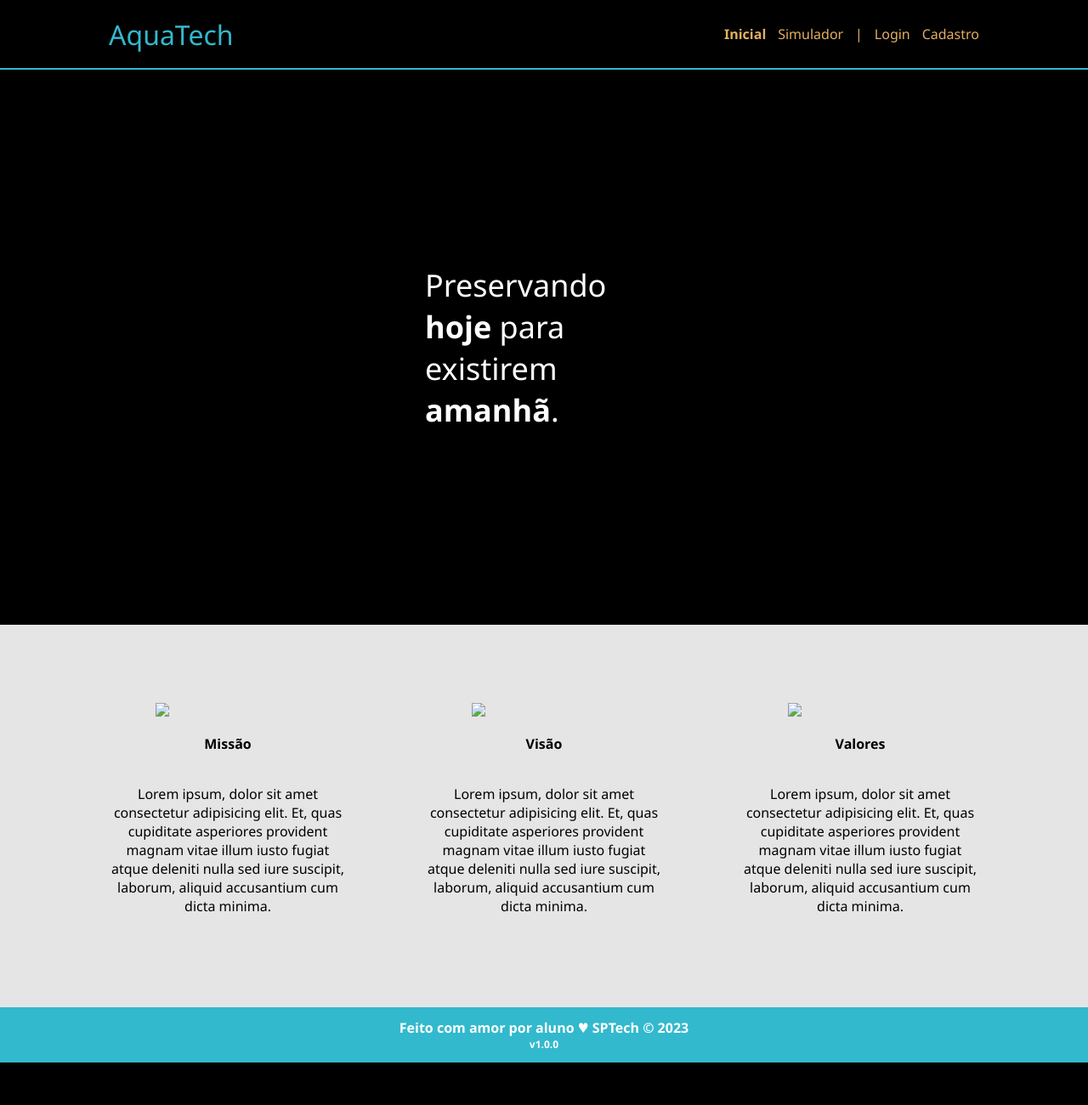
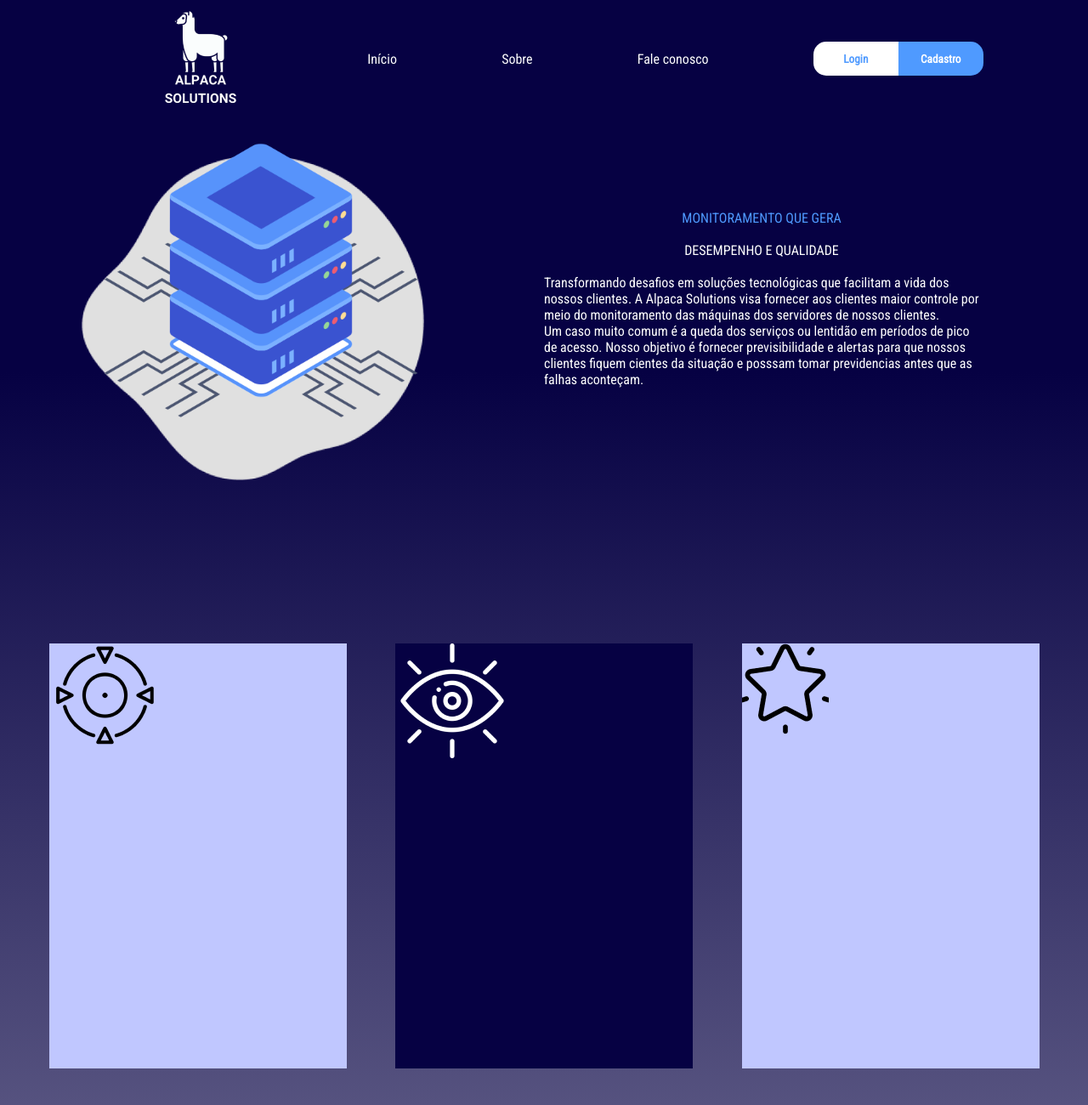
Before and after one commit to Alpaca-Solutions/site-alpaca-solutions, a website: page Site_Alpaca_Solutions/site/public/index.html in a window 1280 px wide. Shown: the top 1300 px of the page at 85% size. Before the commit the page ends 1250 px from the top, so only its background shows below. Drawn offline with Linux system fonts and the light colour scheme.

Commit message:
página index iniciada

```diff
--- a/Site_Alpaca_Solutions/site/public/css/style.css
+++ b/Site_Alpaca_Solutions/site/public/css/style.css
@@ -1,387 +1,122 @@
-@import url('https://fonts.googleapis.com/css2?family=Barlow:ital,wght@0,100;0,200;0,300;0,400;0,500;0,600;0,700;0,800;0,900;1,100;1,200;1,300;1,400;1,500;1,600;1,700;1,800;1,900&display=swap');
+@import url('https://fonts.googleapis.com/css2?family=Roboto+Condensed&display=swap');
+
+* {
+  margin: 0px;
+  font-family: 'Roboto Condensed', sans-serif;
+}
 
 body {
-  margin: 0;
-  padding: 0;
-  font-family: 'Barlow', "Segoe UI", Tahoma, Geneva, Verdana, sans-serif;
-  background-color: black;
+  height: 100%;
+  width: 100%;
+  overflow-x: hidden;
 }
 
-.container {
-  width: 80%;
-  margin: auto;
+.itens-header ul{
   display: flex;
+  flex-direction: row;
+  list-style: none;
+  align-items: center;
+  justify-content: space-evenly;
 }
 
-.header {
-  border-bottom: 3px solid #32b9cd;
+.itens-header a {
+  text-decoration: none;
+  color: #ffffff;
 }
 
-.header .container {
-  justify-content: space-between;
+.itens-header {
+  background-color: #060143;
+  color: #ffffff;
+  width: 100vw;
 }
 
-.header a {
-  text-decoration: none;
-  color: #e3b062;
+.itens-header button {
+  border: none;
+  text-align: center;
+  width: 100px;
+  height: 40px;
+  cursor: pointer;
 }
 
-.agora {
-  font-weight: 800;
+.buttonLogin {
+  background-color: #ffffff;
+  border-top-left-radius: 15px;
+  border-bottom-left-radius: 15px;
+  color: #4F9AFF;
+  font-weight: 700;
 }
 
-.navbar {
-  width: 300px;
-  display: flex;
-  align-items: center;
-  justify-content: space-between;
-  list-style: none;
-  color: #e3b062;
+.buttonCadastro {
+  background-color: #4F9AFF;
+  border-top-right-radius: 15px;
+  border-bottom-right-radius: 15px;
+  color: #ffffff;
+  font-weight: 700;
 }
 
-
-.titulo {
-  color: #32b9cd;
-  width: fit-content;
-  font-weight: 500;
+.index {
+  background-image: linear-gradient(
+    to bottom, #060143 10%, #ffffff
+  );
+  background-repeat: no-repeat;
+  width: 100%;
+  height: 3000px;
 }
 
-
-/* BANNER */
-
-.banner {
-  height: fit-content;
-  padding: 40px 0;
-  color: white;
-  background-image: url(".././assets/imgs/bg-jelly-fish-para_outras_pags.png");
-  background-size: cover;
-}
-
-.banner .container {
-  height: 400px;
-  font-size: 36px;
-  justify-content: center;
+.container-mid {
+  display: flex;
   align-items: center;
 }
 
-.tamanho-conteudo {
-  height: fit-content !important;
+.text-mid {
+  width: 40%;
+  color: #ffffff;
 }
 
-.banner p {
-  width: 50%;
-  margin: 0;
-  padding: 0;
-  width: 280px;
-  font-size: 36px;
-}
-
-.banner .container span {
-  font-weight: 800;
-}
-
-/* missao visao valores */
-
-.social {
-  background-color: #e5e5e5;
-  display: flex;
-}
-
-.social .container{
-  justify-content: center;
-}
-
-.box img {
-  width: 170px;
-}
-
-.social .container .boxes {
-  display: flex;
-}
-
-.social p {
+.text-mid-title {
   text-align: center;
-}
-
-.box {
-  margin: 10px;
-  display: flex;
-  flex-direction: column;
-  align-items: center;
-}
-
-/* FOOTER */
-
-.footer {
-  background-color: #32b9cd;
-  height: 150px;
-  color: #fff;
-  display: flex;
-  font-size: 15px;
-}
-
-.footer .container {
-  justify-content: center;
-  text-align: center;
-}
-
-.footer .container .version {
-  font-size: 12px;
-}
-
-
-/* LOGIN */
-
-.banner .container .card {
-  background-color: #e5e5e5;
-  height: fit-content;
-  width: 400px;
-  display: flex;
-  flex-direction: column;
-  color: palevioletred;
-  align-items: center;
-  border-radius: 4px;
-}
-
-.card {
-  display: flex;
-  justify-content: space-around;
-}
-
-.card h2 {
-  font-size: 30px;
-}
-
-.card h4 {
-  font-size: 16px;
-}
-
-.banner #div_erros_login {
-  margin-top: 15px;
-}
-
-button {
-  cursor: pointer;
-}
-
-/* FORMULARIO */
-
-.alerta_erro{
-  display: flex;
-  justify-content: flex-end;
-}
-
-.card_erro {
-  display: none;
-  background-color: #fff;
-  color: black;
-  width: 230px;
-  position: fixed;
-  border-radius: 4px;
-  border: #e6005a 3px solid;
-  padding: 10px;
-  margin-right: 10%;
-}
-
-.card_erro #mensagem_erro{
-  font-weight: 500;
-  font-size: 20px;
-}
-
-.formulario .tipo_campo {
-  font-size: 20px;
-  font-weight: 600 !important;
-}
-
-.formulario {
   display: flex;
   flex-direction: column;
 }
 
-input {
-  margin-bottom: 10px;
-  border: 2px solid #32b9cd;
-  padding: 10px;
-  text-align: center;
-  border-radius: 10px;
+.image-mid {
+  width: 50%;
 }
 
-.btn {
-  font-family: "Barlow", sans-serif;
-  border: 0;
-  border-radius: 5px;
-  font-weight: 600;
-  font-size: 18px;
-  padding: 10px 15px;
-  color: white;
-  background-color: #e6005a;
-  width: 120px;
-  align-self: center;
-  margin-top: 5px;
+.vetor1 {
+  width: 63%;
+  display: flex;
+  padding-left: 15%;
+  padding-top: 7%;
 }
 
-.loading-div {
-  width: 50px;
-  margin: auto;
-  display: none;
+.servidorPNG {
+  padding-left: 9%;
+  width: 30%;
+  display: flex;
+  position: absolute;
 }
 
-.loading-div img {
-  height: 50px;
-  width: 50px;
+.MVV-container {
+  padding-top: 15%;
+  display: flex;
+  justify-content: space-evenly;
 }
 
-/* PAGINA DOS GRÁFICOS */
-
-.janela {
-  display: flex;
-  width: 100vw;
+.box-1 {
+  background-color: #C0C7FF;
+  width: 350px;
+  height: 500px;
 }
 
-.header-left a {
-  text-decoration: none;
-  color: white;
+.box-2 {
+  background-color: #060143;
+  width: 350px;
+  height: 500px;
 }
 
-.header-left {
-  position: fixed;
-  top: 0;
-  left: 0;
-  z-index: 999;
-  height: 100vh;
-  width: 20%;
-  display: flex;
-  flex-direction: column;
-  justify-content: space-evenly;
-  align-items: center;
-  border-right: 3px solid #32b9cd;
-  background-color: #212124;
-  /* border: 3px solid pink; */
+.box-3 {
+  background-color: #C0C7FF;
+  width: 350px;
+  height: 500px;
 }
-
-.dash-right {
-  display: flex;
-  width: 80%;
-  height: fit-content;
-  background-color: #161618;
-  position: relative;
-  top: 0;
-  left: 25%;
-}
-
-.header-left h1 {
-  color: #32b9cd;
-}
-
-.hello {
-  width: 100%;
-  display: flex;
-  justify-content: center;
-}
-
-.hello h3 {
-  color: #e3b062;
-  font-weight: 300;
-  font-size: 1.2rem;
-}
-
-.hello h3 span {
-  font-weight: 800;
-}
-
-.btn-nav {
-  width: 40%;
-  color: white;
-  background-color: #e6005a;
-  border-radius: 5px;
-  text-align: center;
-  padding: 2% 5%;
-}
-
-.btn-nav-white {
-  width: 40%;
-  background-color: white;
-  border: 3px solid #e6005a;
-  border-radius: 5px;
-  text-align: center;
-  padding: 2% 5%;
-}
-
-.btn-nav-white h3 {
-  color: #e6005a;
-  padding: 0;
-  margin: 0;
-}
-
-.btn-nav h3,
-.btn-logout h3 {
-  margin: 0;
-  padding: 0;
-}
-
-.btn-logout {
-  margin: 0;
-  padding: 0;
-  width: 20%;
-  background-color: #32b9cd;
-  color: white;
-  border-radius: 10px;
-  text-align: center;
-  padding: 10px 15px;
-  margin-bottom: 100px;
-  cursor: pointer;
-}
-
-/* pagina extra - simulador */
-.simulador {
-  color: white;
-
-}
-
-.simulador .container {
-  flex-direction: column
-}
-
-/* Alarme */
-#alerta {
-  position: absolute;
-  right: 0px;
-}
-
-.mensagem-alarme {
-  background-color: white;
-  border-radius: 5px;
-  width: 300px;
-  height: 80px;
-  margin: 10px;
-  display: flex;
-  justify-content: space-evenly;
-  align-items: center;
-}
-
-.mensagem-alarme h3 {
-  font-size: 14px;
-  margin: 0;
-}
-
-.mensagem-alarme .informacao {
-  margin: 10px;
-}
-
-.alarme-sino {
-  width: 48px;
-  height: 48px;
-  animation-name: bell;
-  animation-duration: 4s;
-  background-image: url('https://cdn-icons-png.flaticon.com/512/1157/1157000.png');
-  background-size: cover;
-  animation-iteration-count: infinite;
-}
-
-@keyframes bell {
-  0%   {transform: rotate(25deg)}
-  25%  {transform: rotate(-25deg)}
-  50%  {transform: rotate(25deg)}
-  75%  {transform: rotate(-25deg)}
-  100% {transform: rotate(25deg)}
-}
--- a/Site_Alpaca_Solutions/site/public/index.html
+++ b/Site_Alpaca_Solutions/site/public/index.html
@@ -1,85 +1,58 @@
 <!DOCTYPE html>
-<html lang="en">
-
+<html lang="pt-BR">
 <head>
   <meta charset="UTF-8">
-    <meta http-equiv="X-UA-Compatible" content="IE=edge">
   <meta name="viewport" content="width=device-width, initial-scale=1.0">
-
-    <title>AquaTech | Página Inicial</title>
-
-    <script src="./js/sessao.js"></script>
-
-    <link rel="icon" href="./assets/icon/favicon2.ico">
-    <link rel="stylesheet" href="./css/estilo.css">
-    <link rel="preconnect" href="https://fonts.gstatic.com">
-    <!-- <link
-        href="https://fonts.googleapis.com/css2?family=Exo+2:ital,wght@0,100;0,200;0,300;0,400;0,500;0,600;0,700;0,800;0,900;1,100;1,200;1,300;1,400;1,500;1,600;1,700;1,800;1,900&display=swap"
-        rel="stylesheet"> -->
+  <title>Alpaca Solutions - Home</title>
+  <link rel="stylesheet" href="css/style.css">
+  <link rel="shortcut icon" href="assets/icon/ALPACA_SOLUTIONS-removebg-preview 1.png" type="image/x-icon">
 </head>
-
 <body>
-    <div class="header">
-      <div class="container">
-        <h1 class="titulo">AquaTech</h1>
-        <ul class="navbar">
-          <li class="agora">
-            <a href="#">Inicial</a>
+  <div class="itens-header">
+    <ul>
+      <li>
+        <img src="assets/icon/ALPACA_SOLUTIONS-removebg-preview 1.png" alt="AlpacaLogo">
       </li>
+      <li><a href="">Início</a></li>
+      <li><a href="">Sobre</a></li>
+      <li><a href="">Fale conosco</a></li>
       <li>
-            <a href="simulador.html">Simulador</a>
-          </li>
-          <li>|</li>
-          <li>
-            <a href="login.html">Login</a>
-          </li>
-          <li>
-            <a href="cadastro.html">Cadastro</a>
+        <button onclick="" class="buttonLogin">Login</button><button onclick="" class="buttonCadastro">Cadastro</button>
       </li>
     </ul>
   </div>
+  <div class="index">
+    <div class="container-mid">
+      <div class="image-mid">
+        <img src="assets/imgs/servidor-de-dados 1.png" alt="ServidorPNG" class="servidorPNG">
+        <img src="assets/imgs/Vector 1.png" alt="Vetor1" class="vetor1">
       </div>
-
-    <div class="banner">
-      <div class="container">
-        <p>Preservando <span>hoje</span> para existirem <span>amanhã</span>.</p>
+      <div class="text-mid">
+        <div class="text-mid-title">
+          <spam style="color: #4F9AFF;">MONITORAMENTO QUE GERA</spam><br>
+          <spam>DESEMPENHO E QUALIDADE</spam><br>
+        </div>
+        Transformando desafios em soluções tecnológicas que facilitam a vida dos nossos clientes. A Alpaca Solutions visa fornecer aos clientes maior controle por meio do monitoramento das máquinas dos servidores de nossos clientes.<br>
+        Um caso muito comum é a queda dos serviços ou lentidão em períodos de pico de acesso. Nosso objetivo é fornecer previsibilidade e alertas para que nossos clientes fiquem cientes da situação e posssam tomar previdencias antes que as falhas aconteçam.
       </div>
     </div>
-
-    <div class="social">
-      <div class="container">
-        <div class="boxes">
-          <div class="box">
-            <img src="assets/imgs/planet-earth_color.png">
-            <h4>Missão</h4>
-            <p>Lorem ipsum, dolor sit amet consectetur adipisicing elit. Et, quas cupiditate asperiores provident magnam
-              vitae illum iusto fugiat atque deleniti nulla sed iure suscipit, laborum, aliquid accusantium cum dicta
-              minima.</p>
+    <div class="MVV-container">
+      <div class="missao">
+        <div class="box-1">
+          <img src="assets/imgs/target 1.png" alt="">
         </div>
-          <div class="box">
-            <img src="assets/imgs/lightbulb_color.png">
-            <h4>Visão</h4>
-            <p>Lorem ipsum, dolor sit amet consectetur adipisicing elit. Et, quas cupiditate asperiores provident magnam
-              vitae illum iusto fugiat atque deleniti nulla sed iure suscipit, laborum, aliquid accusantium cum dicta
-              minima.</p>
       </div>
-          <div class="box">
-            <img src="assets/imgs/growth_color.png">
-            <h4>Valores</h4>
-            <p>Lorem ipsum, dolor sit amet consectetur adipisicing elit. Et, quas cupiditate asperiores provident magnam
-              vitae illum iusto fugiat atque deleniti nulla sed iure suscipit, laborum, aliquid accusantium cum dicta
-              minima.</p>
+      <div class="visao">
+        <div class="box-2">
+          <img src="assets/imgs/visao-compartilhada (1) 1.png" alt="">
+        </div>
+      </div>
+      <div class="valores">
+        <div class="box-3">
+          <img src="assets/imgs/favorites 1.png" alt="">
         </div>
       </div>
     </div>
   </div>
-
-    <div class="footer">
-      <div class="container">
-        <h4>Feito com amor por aluno &hearts; SPTech &copy; 2023</h4>
-        <span class="version">v1.0.0</span>
-      </div>
-    </div>
 </body>
-
 </html>
```
Also changed, not shown: Site_Alpaca_Solutions/site/public/assets/imgs/Vector 1.png (added), Site_Alpaca_Solutions/site/public/assets/imgs/favorites 1.png (added), Site_Alpaca_Solutions/site/public/assets/imgs/servidor-de-dados 1.png (added), Site_Alpaca_Solutions/site/public/assets/imgs/target 1.png (added), Site_Alpaca_Solutions/site/public/assets/imgs/visao-compartilhada (1) 1.png (added). Lines whose indentation alone changed are shown as unchanged.
